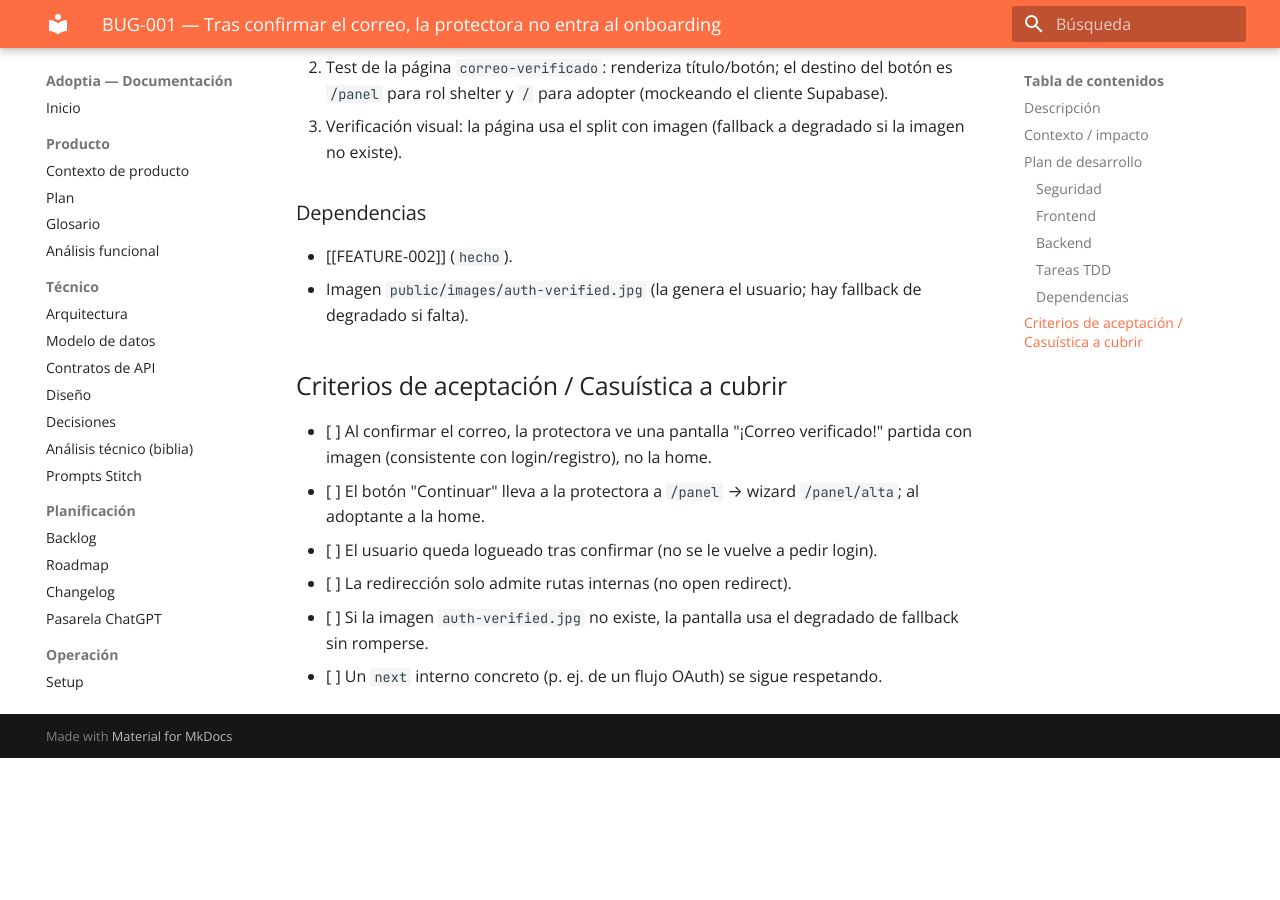
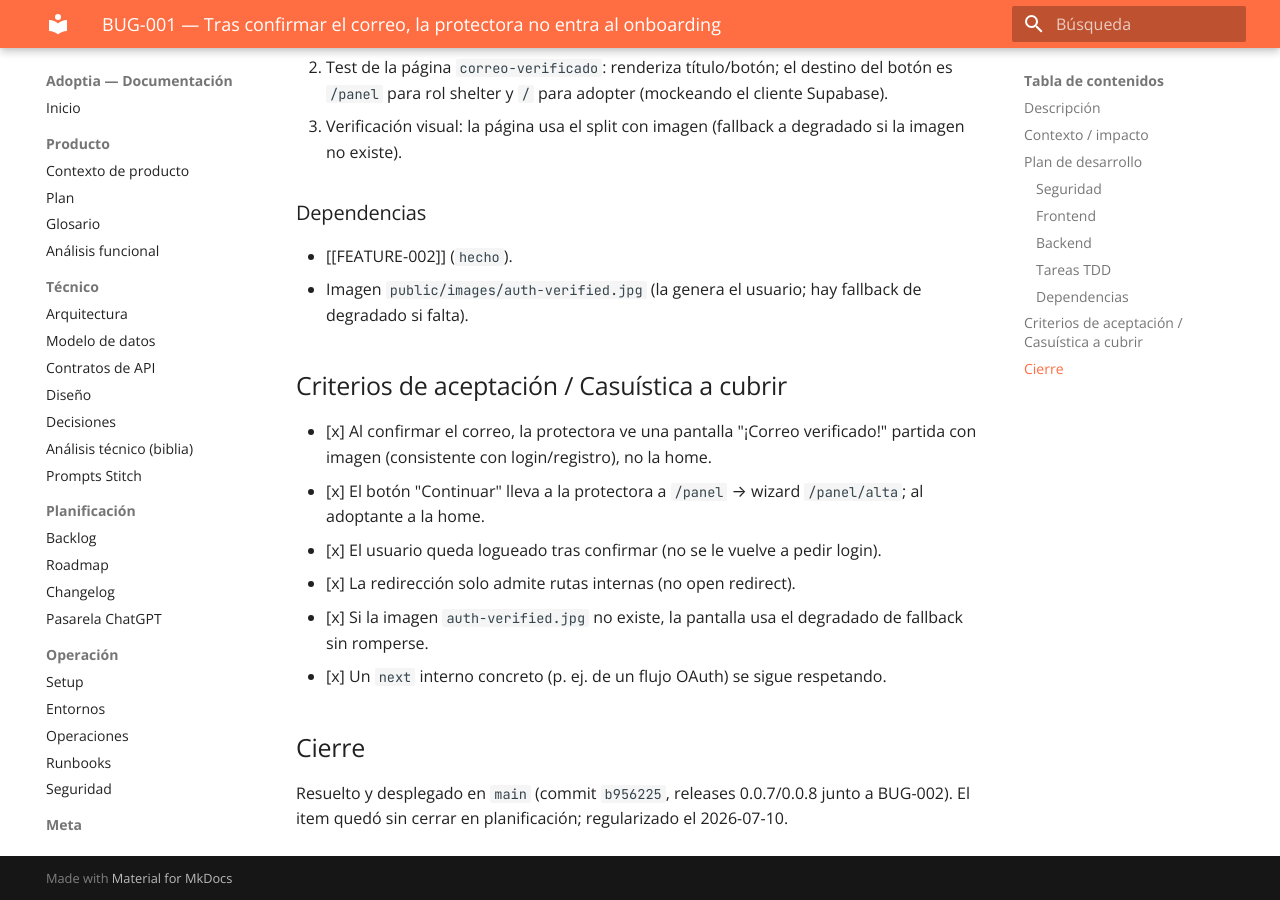
Before and after one commit to GorkaAnasinf/Adoptia, an MkDocs documentation site: the page built from docs/planning/items/BUG-001.md, in a window 1280 px wide and 900 px high, scrolled down 1546 px. Built offline with MkDocs 1.6.1 and Material for MkDocs 9.7.7, drawn with Linux system fonts in a browser that asks for light colours; before the commit the page ends 2304 px from its top, so only the background shows below that.

Commit message:
docs(planning): cierra BUG-001 (resuelto y desplegado desde 0.0.7, item sin cerrar)
Co-Authored-By: Claude Fable 5 <noreply@anthropic.com>

```diff
--- a/docs/planning/items/BUG-001.md
+++ b/docs/planning/items/BUG-001.md
@@ -2,12 +2,12 @@
 id: BUG-001
 tipo: bug
 titulo: Tras confirmar el correo, la protectora no entra al onboarding; falta pantalla de "correo verificado"
-estado: desarrollo
+estado: hecho
 prioridad: alta
 hito: "0.2"
 duplicado_de: null
 creado: 2026-07-06
-actualizado: 2026-07-06
+actualizado: 2026-07-10
 ---
 
 # BUG-001 — Tras confirmar el correo, la protectora no entra al onboarding
@@ -52,9 +52,13 @@ Rompe el criterio de "entrada automática al wizard tras registrarse como protec
 
 ## Criterios de aceptación / Casuística a cubrir
 
-- [ ] Al confirmar el correo, la protectora ve una pantalla "¡Correo verificado!" partida con imagen (consistente con login/registro), no la home.
-- [ ] El botón "Continuar" lleva a la protectora a `/panel` → wizard `/panel/alta`; al adoptante a la home.
-- [ ] El usuario queda logueado tras confirmar (no se le vuelve a pedir login).
-- [ ] La redirección solo admite rutas internas (no open redirect).
-- [ ] Si la imagen `auth-verified.jpg` no existe, la pantalla usa el degradado de fallback sin romperse.
-- [ ] Un `next` interno concreto (p. ej. de un flujo OAuth) se sigue respetando.
+- [x] Al confirmar el correo, la protectora ve una pantalla "¡Correo verificado!" partida con imagen (consistente con login/registro), no la home.
+- [x] El botón "Continuar" lleva a la protectora a `/panel` → wizard `/panel/alta`; al adoptante a la home.
+- [x] El usuario queda logueado tras confirmar (no se le vuelve a pedir login).
+- [x] La redirección solo admite rutas internas (no open redirect).
+- [x] Si la imagen `auth-verified.jpg` no existe, la pantalla usa el degradado de fallback sin romperse.
+- [x] Un `next` interno concreto (p. ej. de un flujo OAuth) se sigue respetando.
+
+## Cierre
+
+Resuelto y desplegado en `main` (commit `b956225`, releases 0.0.7/0.0.8 junto a BUG-002). El item quedó sin cerrar en planificación; regularizado el 2026-07-10.
```
Also changed, not shown: docs/planning/BACKLOG.md (+2 -8 lines), docs/planning/ROADMAP.md (+2 -2 lines), docs/planning/items/INDEX.md (+1 -1 lines).
